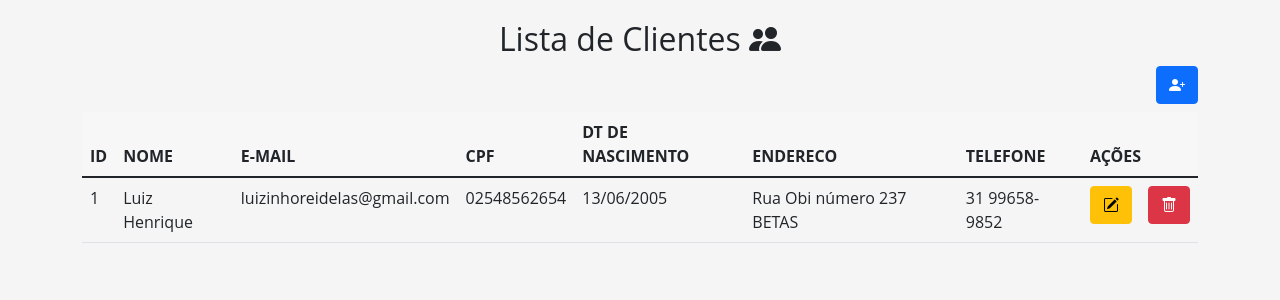
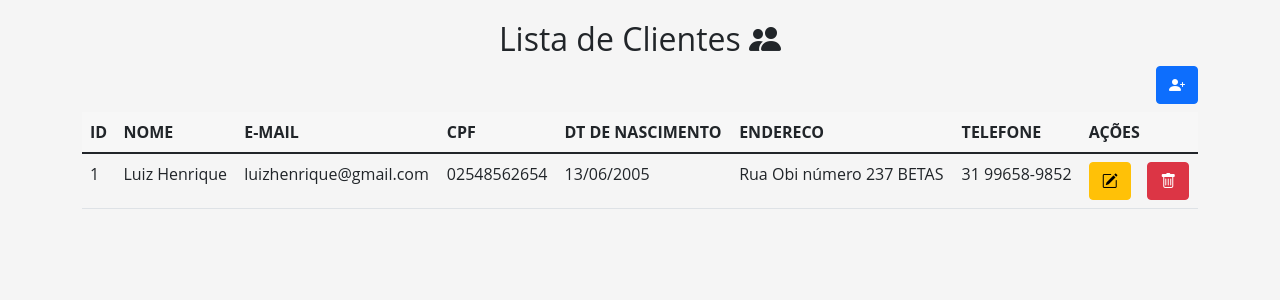
Before and after one commit to LuizSouzaDias/Atividade-MVC-CRUD-TPA, a PHP site: page / in a window 1280 px wide. Shown: the top 300 px of the page. Run offline with PHP 8.4, Linux system fonts and the light colour scheme.

Commit message:
alteracao nome do email

```diff
--- a/index.php
+++ b/index.php
@@ -75,7 +75,7 @@ header('Content-Type: text/html; charset=utf-8');     //aceitar acento php
                     <tr>
                         <td>1</td>                               <!-- tbody = info das tabelas, nesse caso o td é usado    ( tag tr nao muda, sempre representa a linha )-->
                         <td>Luiz Henrique</td>
-                        <td>luizinhoreidelas@gmail.com</td>
+                        <td>luizhenrique@gmail.com</td>
                         <td>02548562654</td>
                         <td>13/06/2005</td>
                         <td>Rua Obi número 237 BETAS</td>
```
